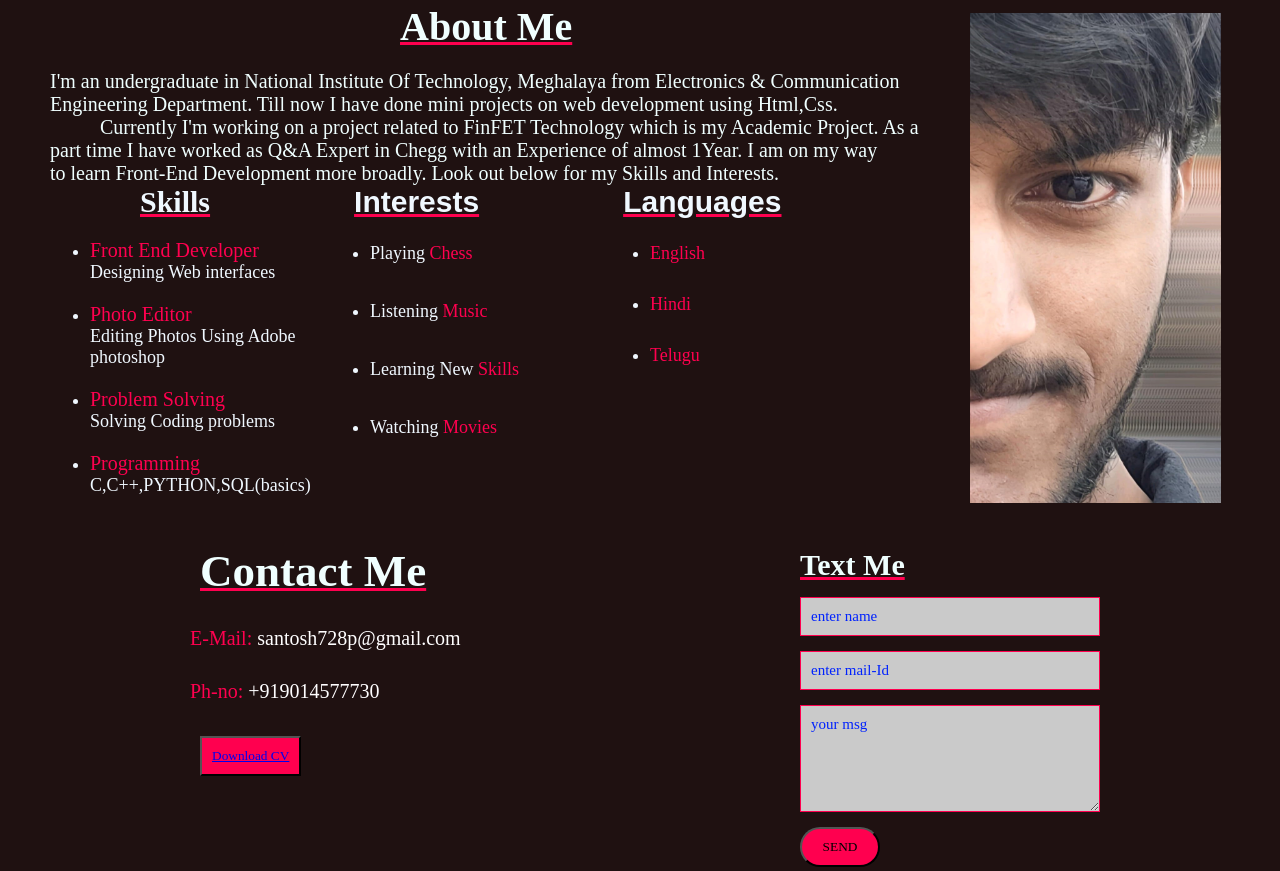
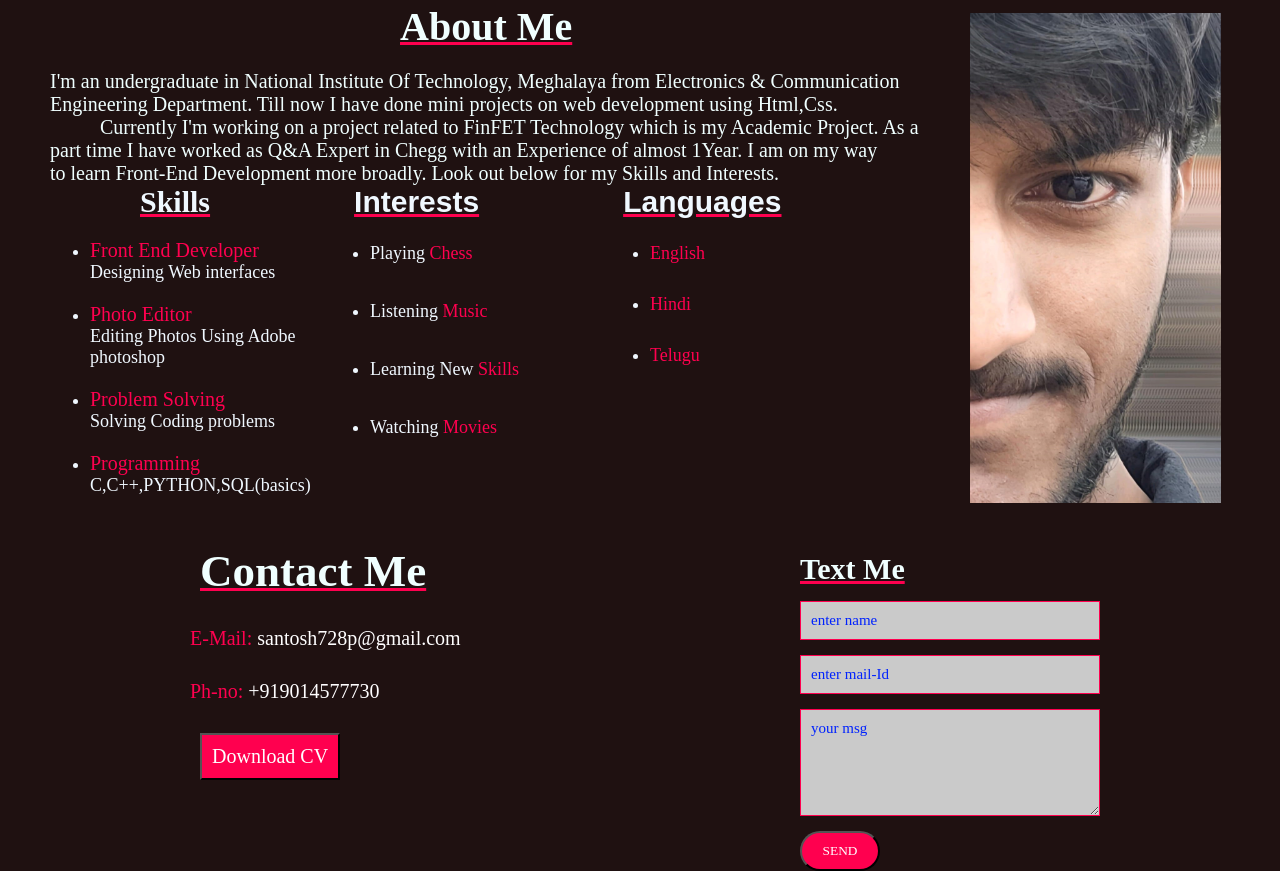
Before and after one commit to Sandeep-7282/Portfolio, a plain HTML site: page index.html in a window 1280 px wide. Shown: the part 777-1648 px from the top of the page. Drawn offline with Linux system fonts and the light colour scheme.

Commit message:
Add files via upload
updated files

```diff
--- a/style.css
+++ b/style.css
@@ -184,6 +184,16 @@ html {
 button {
   background-color: #ff004f;
   padding: 10px;
+
+}
+button a{
+  text-decoration: none;
+  color: #fffeff;
+  font-size: 20px;
+  font-family: 'Times New Roman', Times, serif;
+}
+button a:hover{
+    color: #00ccff;
 }
 form {
   margin: -270px 0px 0px 800px;
@@ -206,10 +216,12 @@ form.name {
 }
 form button {
   width: 80px;
+  color: #fffeff;
   border-radius: 20px;
 }
 form button:hover {
   cursor: pointer;
+  color: #00ccff;
 }
 form input,
 form textarea {
```
